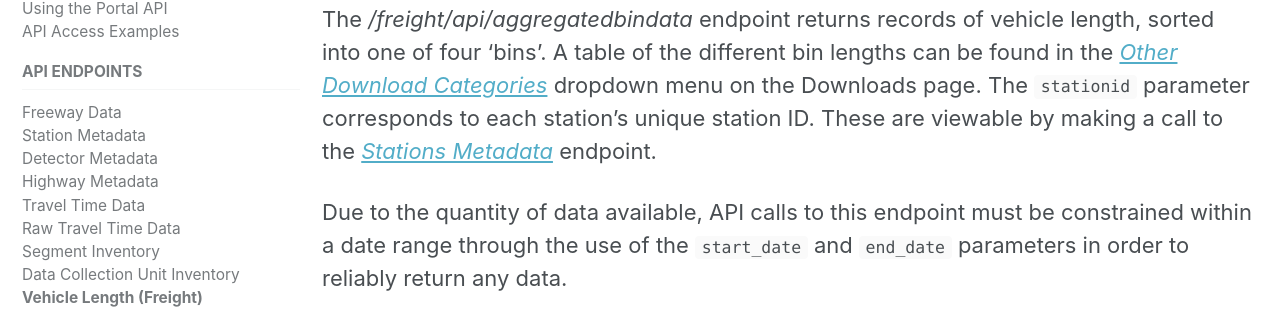
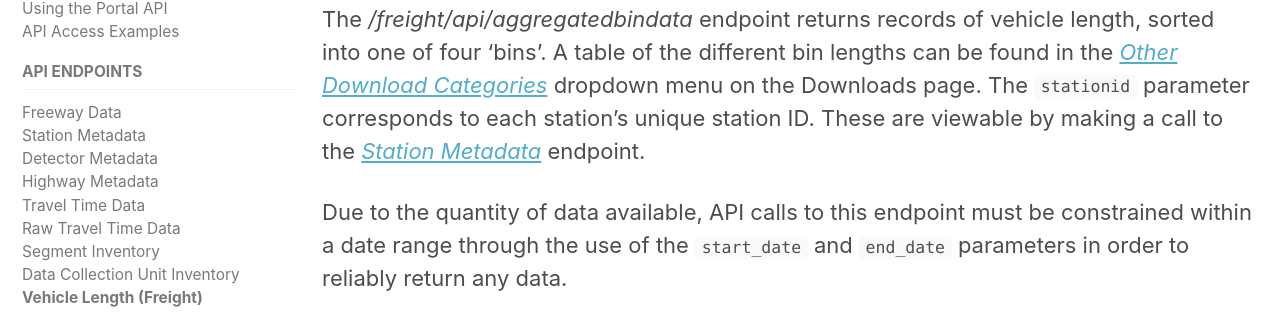
Before and after one commit to adus/portal-documentation, a Jekyll site: the page built from _documents/aggregatedbindata.md, in a window 1280 px wide and 900 px high. Shown: the part 160-473 px from the top of the window. Built offline with Jekyll 4.4.1, drawn with Linux system fonts in a browser that asks for light colours; nearby versions of some CDN libraries.

Commit message:
Fix typo in link

```diff
--- a/_documents/aggregatedbindata.md
+++ b/_documents/aggregatedbindata.md
@@ -1,7 +1,7 @@
 ---
 title: "Vehicle Length (Freight)"
 ---
-The _/freight/api/aggregatedbindata_ endpoint returns records of vehicle length, sorted into one of four 'bins'.  A table of the different bin lengths can be found in the [_Other Download Categories_]({{ site.url }}{{ site.baseurl }}/documents/downloads) dropdown menu on the Downloads page.  The `stationid` parameter corresponds to each station's unique station ID. These are viewable by making a call to the [_Stations Metadata_]({{ site.url }}{{ site.baseurl }}/documents/stationsmetadata) endpoint.
+The _/freight/api/aggregatedbindata_ endpoint returns records of vehicle length, sorted into one of four 'bins'.  A table of the different bin lengths can be found in the [_Other Download Categories_]({{ site.url }}{{ site.baseurl }}/documents/downloads) dropdown menu on the Downloads page.  The `stationid` parameter corresponds to each station's unique station ID. These are viewable by making a call to the [_Station Metadata_]({{ site.url }}{{ site.baseurl }}/documents/stationmetadata) endpoint.
 
 Due to the quantity of data available, API calls to this endpoint must be constrained within a date range through the use of the `start_date` and `end_date` parameters in order to reliably return any data.
 
```
